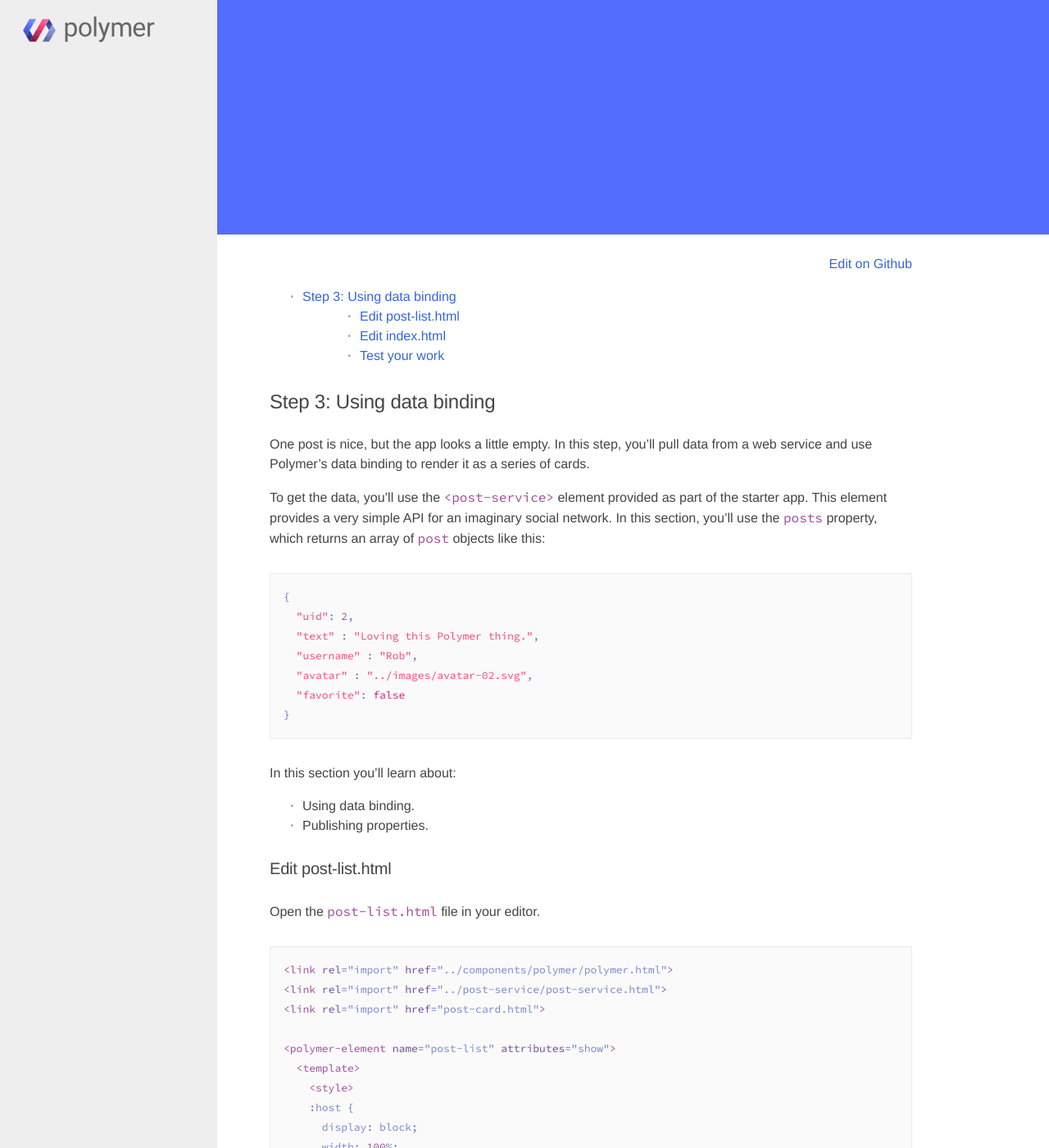
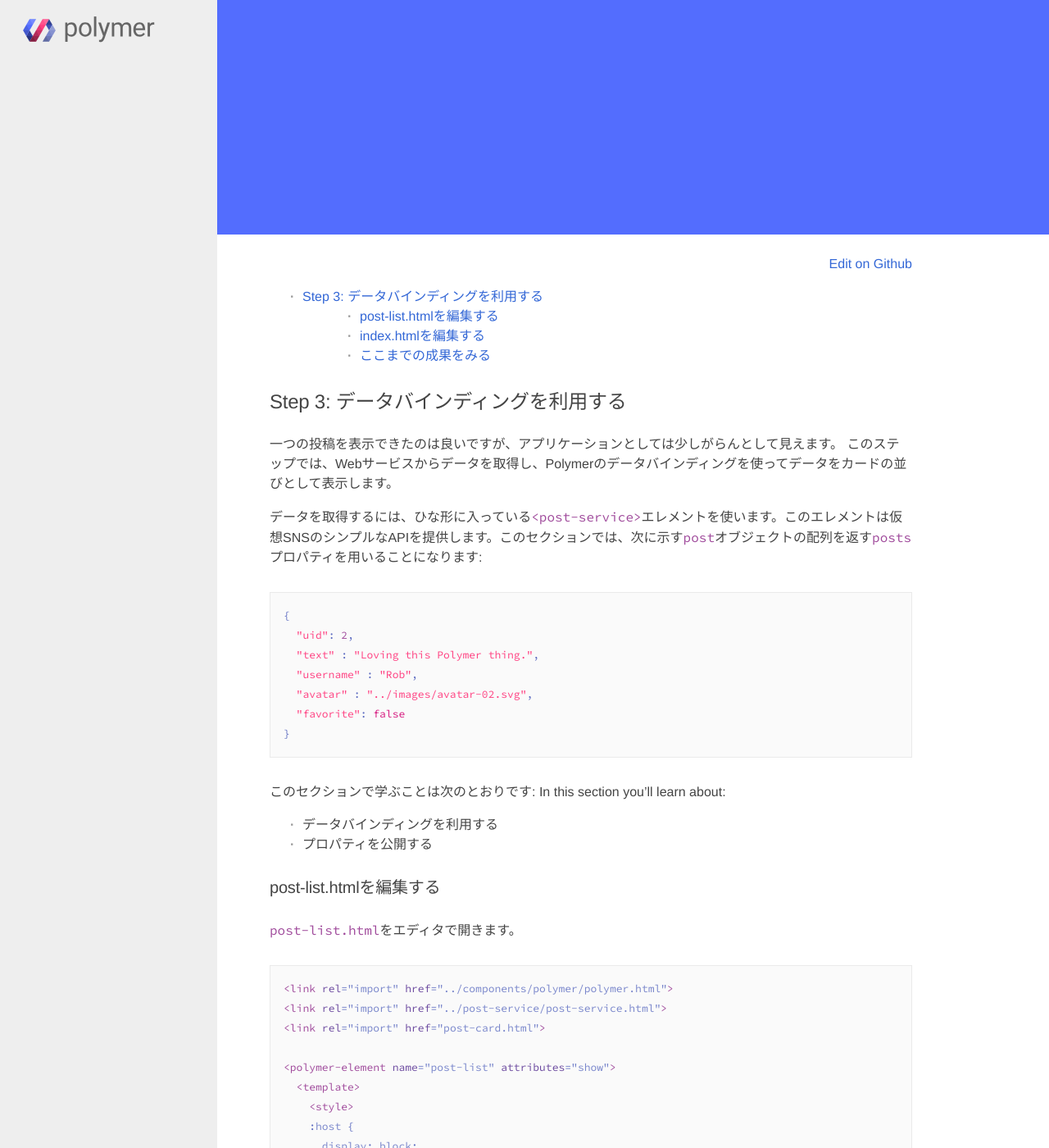
Before and after one commit to craftgear/polymer-docs-ja, a Jekyll site: the page built from docs_ja/docs/start/tutorial/step-3.md, in a window 1280 px wide and 1400 px high. Shown: the whole window at 82% size. Built offline with Jekyll 4.4.1, drawn with Linux system fonts in a browser that asks for light colours; some web fonts are replaced; a script that is not in the unit is left out; some of the changed text lies outside the part shown.

Commit message:
done tutorial/step-3.md

```diff
--- a/docs_ja/docs/start/tutorial/step-3.md
+++ b/docs_ja/docs/start/tutorial/step-3.md
@@ -2,7 +2,7 @@
 layout: default
 type: start
 shortname: Start
-title: "Step 3: Using data binding"
+title: "Step 3: データバインディングを利用する"
 subtitle: はじめてのPolymerアプリケーション
 ---
 
@@ -14,11 +14,12 @@ subtitle: はじめてのPolymerアプリケーション
 {% include toc.html %}
 
 
-## Step 3: Using data binding
+## Step 3: データバインディングを利用する
 
-One post is nice, but the app looks a little empty. In this step, you'll pull data from a web service and use Polymer's data binding to render it as a series of cards.
+一つの投稿を表示できたのは良いですが、アプリケーションとしては少しがらんとして見えます。
+このステップでは、Webサービスからデータを取得し、Polymerのデータバインディングを使ってデータをカードの並びとして表示します。
 
-To get the data, you'll use the `<post-service>` element provided as part of the starter app. This element provides a very simple API for an imaginary social network. In this section, you'll use the `posts` property, which returns an array of `post` objects like this:
+データを取得するには、ひな形に入っている`<post-service>`エレメントを使います。このエレメントは仮想SNSのシンプルなAPIを提供します。このセクションでは、次に示す`post`オブジェクトの配列を返す`posts`プロパティを用いることになります:
 
     {
       "uid": 2,
@@ -28,14 +29,15 @@ To get the data, you'll use the `<post-service>` element provided as part of the
       "favorite": false
     }
 
+このセクションで学ぶことは次のとおりです:
 In this section you'll learn about:
 
--   Using data binding.
--   Publishing properties.
+-   データバインディングを利用する
+-   プロパティを公開する
 
-### Edit post-list.html
+### post-list.htmlを編集する
 
-Open the `post-list.html` file in your editor.
+`post-list.html`をエディタで開きます。
 
 <side-by-side>
 <pre>
@@ -59,29 +61,25 @@ Open the `post-list.html` file in your editor.
 ...
 </pre>
   <aside>
-    <h4>Key information</h4>
+    <h4>ポイント</h4>
     <ul>
-      <li>The file already includes an import for the <code>&lt;post-service&gt;</code>
-      element, so it's ready to use.</li>
-      <li>The <code>attributes="show"</code> attribute creates a
-      <a href="/docs/polymer/polymer.html#published-properties">
-      <em>published property</em></a> named <code>show</code>.
+      <li>ファイルはすでに<code>&lt;post-service&gt;</code>エレメントをインポート済みなので、すぐに利用可能です。
+      </li>
+      <li><code>attributes="show"</code>属性は、<code>show</code>という名前の  <a href="/docs/polymer/polymer.html#published-properties"> <em>公開プロパティ</em></a>を作ります.
       </li>
     </ul>
   </aside>
 </side-by-side>
 
 
-A <a href="/docs/polymer/polymer.html#published-properties">
-<em>published property</em></a> is a property that can be configured in markup using an attribute,
-or connected to another property using two-way data binding. You'll use the `show` property
-in a later step.
+<a href="/docs/polymer/polymer.html#published-properties">
+<em>公開プロパティ</em></a>はタグの属性を使って設定できるプロパティのことで、双方向データバインディングを使って他のプロパティに接続することもできます。`show`プロパティはこの後のステップで利用します。
 
 <div class="divider" layout horizontal center center-justified>
   <core-icon icon="polymer"></core-icon>
 </div>
 
-Add a `<post-service>` element inside the element's `<template>`:
+`<post-service>`エレメントを`<template>`エレメント内に追加します:
 
 <side-by-side>
 <pre>
@@ -91,26 +89,23 @@ Add a `<post-service>` element inside the element's `<template>`:
 ...
 </pre>
   <aside>
-  <h4>Key information</h4>
+  <h4>ポイント</h4>
     <ul>
       <li>
-        The <code>posts="{%raw%}{{posts}}{%endraw%}"</code> attribute adds a two-way data binding between
-        the <code>&lt;post-service&gt;</code> element and the <code>&lt;post-list&gt;</code> element.
-      </li>
+        <code>posts="{%raw%}{{posts}}{%endraw%}"</code>属性は<code>&lt;post-service&gt;</code>エレメントと<code>&lt;post-list&gt;</code>エレメントの間に双方向データバインディングを追加します。      </li>
     </ul>
   </aside>
 </side-by-side>
 
-The [_data binding_](/docs/polymer/databinding.html) links the service element's `posts` property to a local property (also called
-`posts` here). Any methods you define on your custom element can access the response as `this.posts`.
+[_data binding_](/docs/polymer/databinding.html)は、サービスエレメントの`posts`プロパティとローカルのプロパティ(ここでは同じく`posts`という名前です)をリンクします。カスタムエレメント内に定義するメソッドはサービスのレスポンスに`this.posts`でアクセスできます。
 
 <div class="divider" layout horizontal center center-justified>
   <core-icon icon="polymer"></core-icon>
 </div>
 
-Render a dynamic list of cards.
+サービスから取得したデータを元にカードのリストを表示しましょう。
 
-Add the following `<div>` and `<template>` tag:
+次に示すように`<div>`タグと`<template>`タグを追加します:
 
 <side-by-side>
 {% raw %}
@@ -134,25 +129,23 @@ Add the following `<div>` and `<template>` tag:
 </pre>
 {%endraw%}
 <aside>
- <h4>Key information</h4>
+ <h4>ポイント</h4>
 
  <ul>
-   <li>This new syntax <code>repeat="{%raw%}{{post in posts}}{%endraw%}"</code>, tells the template to
-   create a new instance for each item in the <code>posts</code> array.</li>
-   <li>In each template instance, the individual bindings (such as
-   <code>{%raw%}{{post.avatar}}{%endraw%}</code>) are replaced by the corresponding values for that
-   item.</li>
+   <li><code>repeat="{%raw%}{{post in posts}}{%endraw%}"</code>という新しい書式は、テンプレートに<code>posts</code>配列内の個々の要素に対して新しいカードを作るよう指示します。
+   </li>
+   <li>新しいカード内では、それぞれのデータバインディング(例えば<code>{%raw%}{{post.avatar}}{%endraw%}</code>など)は、配列内の要素の対応する値で置き換えられます。
+   </li>
  </ul>
 </aside>
 </side-by-side>
 
 
-### Edit index.html
+### index.htmlを編集する
 
-Import the `<post-list>` element into `index.html`.
+`<post-list>`エレメントを`index.html`にインポートします。
 
-Open `index.html` and add an import link for `post-list.html`. You can
-replace the existing link for `post-card`:
+`index.html`を開き、`post-list.html`のインポートリンクを追加します。すでにある`post-card`をインポートしていたリンクを置き換えてもよいでしょう:
 
 <pre>
 ...
@@ -165,10 +158,9 @@ replace the existing link for `post-card`:
   <core-icon icon="polymer"></core-icon>
 </div>
 
-Use the `<post-list>` element.
+`<post-list>`エレメントを追加します。
 
-Find the `<post-card>` element you added in the last step and replace it
-with a `<post-list>`:
+前のステップで追加した`<post-card>`エレメントを`<post-list>`で置換えます:
 
 <pre>
 ...
@@ -178,29 +170,27 @@ with a `<post-list>`:
 ...
 </pre>
 
-### Test your work
+### ここまでの成果をみる
 
-Save the `index.html` file and reload the page in your browser. You should see a list of cards,
-something like this:
+`index.html`ファイルを保存し、ページを再読み込みしてして下さい。カードのリストが次の画像のように表示されるはずです:
 
 <div layout vertical center>
   <img class="sample" src="/images/tutorial/step-3.png">
 </div>
 
-If you have any problems, check your work against the files in the `step-3` folder:
+もしうまく動かない場合は、`step-3`フォルダにあるファイルと自分のファイルを比較してみてください:
 
 -   [`post-list.html`](https://github.com/Polymer/polymer-tutorial/blob/master/step-3/post-list.html)
 -   [`index.html`](https://github.com/Polymer/polymer-tutorial/blob/master/step-3/index.html)
 
-**Explore:** Open up `post-service.html` to see how the component works. Internally, it uses the <code>
-<a href="/docs/elements/core-elements.html#core-ajax">&lt;core-ajax&gt;</a></code> element to make HTTP requests.
+**やってみよう:** `post-service.html`を開き、コンポーネントの中身がどうなっているのかを見てみましょう。コンポーネント内では <code><a href="/docs/elements/core-elements.html#core-ajax">&lt;core-ajax&gt;</a></code>エレメントを使ってHTTPリクエストを送信しています。
 {: .alert .alert-info}
 
 <div layout horizontal justified class="stepnav">
 <a href="/docs/start/tutorial/step-2.html">
-  <paper-button><core-icon icon="arrow-back"></core-icon>Step 2: Creating your own element</paper-button>
+  <paper-button><core-icon icon="arrow-back"></core-icon>Step 2: 独自エレメントを作る</paper-button>
 </a>
 <a href="/docs/start/tutorial/step-4.html">
-  <paper-button raises><core-icon icon="arrow-forward"></core-icon>Step 4: Finishing touches</paper-button>
+  <paper-button raises><core-icon icon="arrow-forward"></core-icon>Step 4: 最後の仕上げ</paper-button>
 </a>
 </div>
```
Also changed, not shown: docs_ja/docs/start/tutorial/step-2.md (+1 -1 lines), docs_ja/docs/start/tutorial/step-4.md (+1 -1 lines), README.md.
